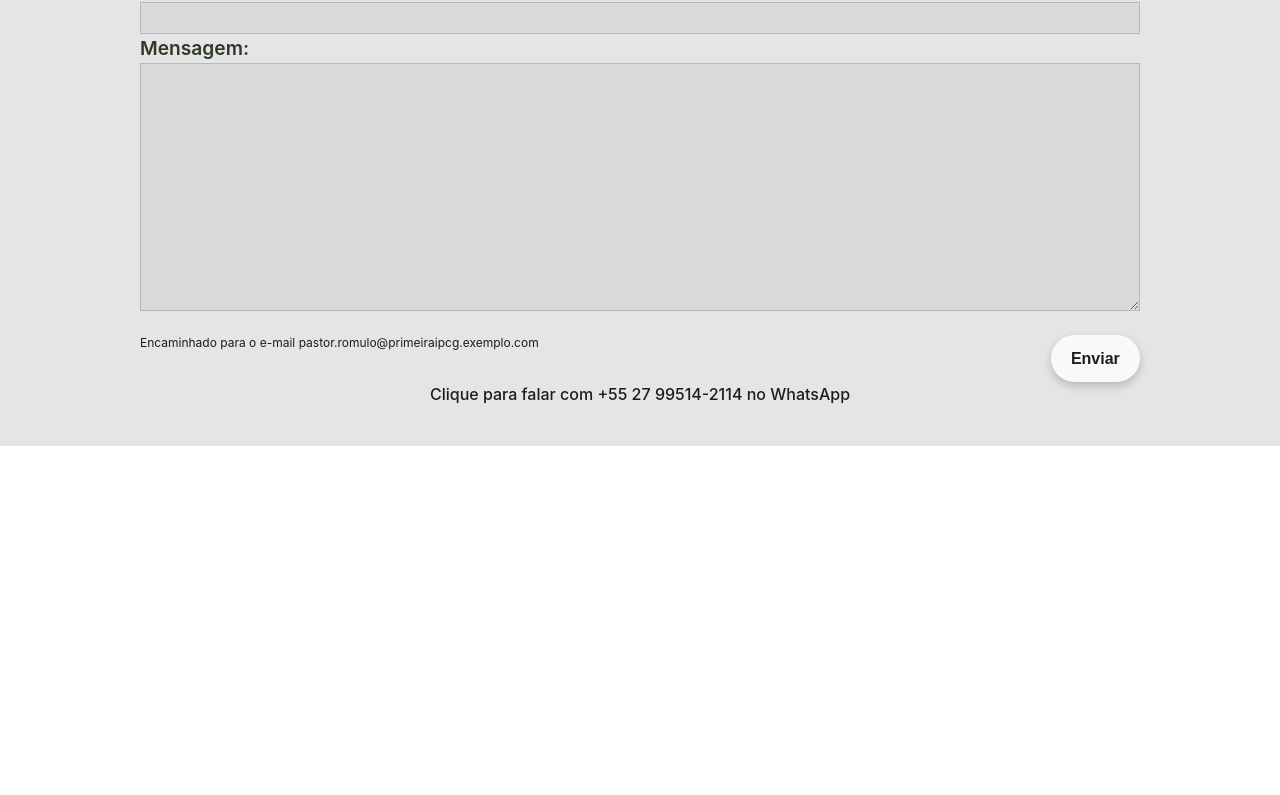
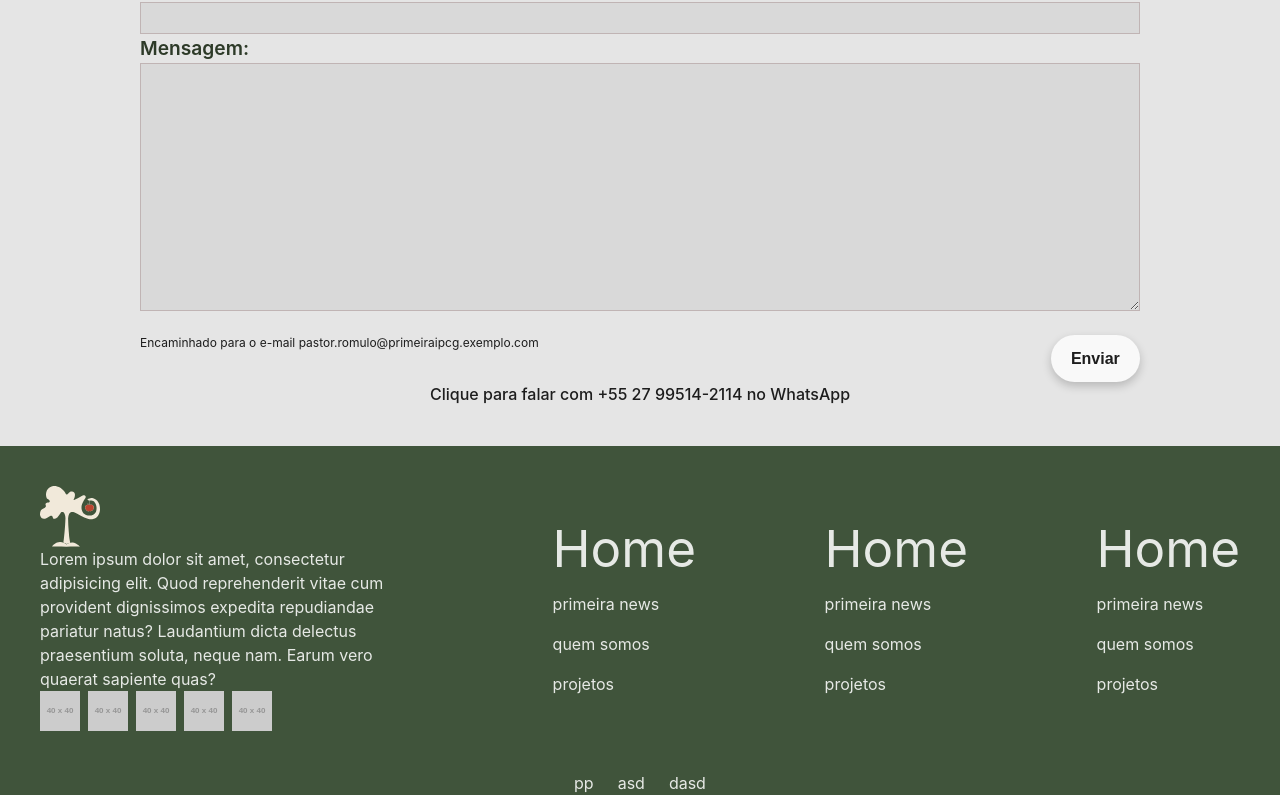
Before and after one commit to erikvix/igreja-presbiteriana-react, a React (Vite) app: page / in a window 1280 px wide. Shown: the part 3572-4367 px from the top of the page. Before the commit the page ends 4018 px from the top, so only its background shows below. Built offline with nearby package versions, Linux system fonts and the light colour scheme.

Commit message:
refactor: samll changes

```diff
--- a/src/App.jsx
+++ b/src/App.jsx
@@ -6,6 +6,7 @@ import PrimeiraNews from "./components/Section/PrimeiraNews";
 import QuemSomos from "./components/Section/QuemSomos";
 import LocalEHorarios from "./components/Section/LocalEHorarios";
 import Contato from "./components/Section/Contato";
+import Footer from "./components/Footer";
 const items = [
   {
     url: "https://placehold.co/1500x500/png",
@@ -23,6 +24,7 @@ function App() {
         <QuemSomos />
         <LocalEHorarios />
         <Contato />
+        <Footer />
       </div>
     </>
   );
--- /dev/null
+++ b/src/components/Footer/index.jsx
@@ -0,0 +1,52 @@
+import React from "react";
+import Logo from "../Logo";
+
+export default function Footer() {
+  return (
+    <div className="bg-dark-green">
+      <div>
+        <div className="flex justify-between items-center p-10">
+          <div className="flex flex-col max-w-sm">
+            <Logo />
+            <span>
+              Lorem ipsum dolor sit amet, consectetur adipisicing elit. Quod
+              reprehenderit vitae cum provident dignissimos expedita repudiandae
+              pariatur natus? Laudantium dicta delectus praesentium soluta,
+              neque nam. Earum vero quaerat sapiente quas?
+            </span>
+            <div className="flex gap-2">
+              <img src="https://placehold.co/40" alt="" />
+              <img src="https://placehold.co/40" alt="" />
+              <img src="https://placehold.co/40" alt="" />
+              <img src="https://placehold.co/40" alt="" />
+              <img src="https://placehold.co/40" alt="" />
+            </div>
+          </div>
+          <div className="flex flex-col gap-4">
+            <h1>Home</h1>
+            <h3>primeira news</h3>
+            <h3>quem somos</h3>
+            <h3>projetos</h3>
+          </div>
+          <div className="flex flex-col gap-4">
+            <h1>Home</h1>
+            <h3>primeira news</h3>
+            <h3>quem somos</h3>
+            <h3>projetos</h3>
+          </div>
+          <div className="flex flex-col gap-4">
+            <h1>Home</h1>
+            <h3>primeira news</h3>
+            <h3>quem somos</h3>
+            <h3>projetos</h3>
+          </div>
+        </div>
+        <div className="flex justify-center gap-6">
+          <span>pp</span>
+          <span>asd</span>
+          <span>dasd</span>
+        </div>
+      </div>
+    </div>
+  );
+}
```
